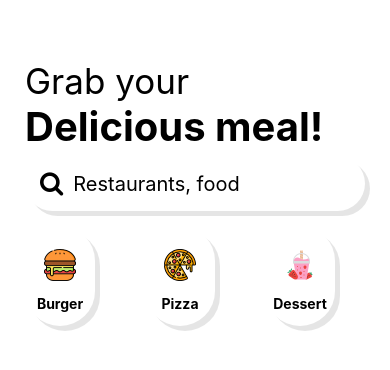
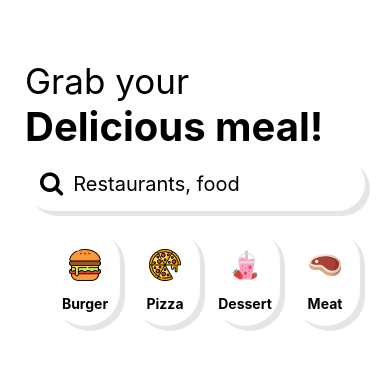
Before and after one commit to joshinehajoshi/React-native-restaurant-app, a React Native app: screen / in a window 390 px wide. Shown: the top 370 px of the page. Built offline with nearby package versions, Linux system fonts and the light colour scheme.

Commit message:
conditonal rendering

```diff
--- a/App.js
+++ b/App.js
@@ -9,32 +9,26 @@ export default function App() {
 
   const commonCategories = [
     {
-      id: 1,
       name: "Burger",
       imageUrl: require("./src/assets/images/hamburger.png")
     },
     {
-      id: 2,
       name: "Pizza",
       imageUrl: require("./src/assets/images/pizza.png")
     },
     {
-      id: 3,
       name: "Dessert",
       imageUrl: require("./src/assets/images/smoothie.png")
     },
     {
-      id: 4,
       name: "Meat",
       imageUrl: require("./src/assets/images/meat.png")
     },
     {
-      id: 5,
       name: "Pasta",
       imageUrl: require("./src/assets/images/pasta.png")
     },
     {
-      id: 6,
       name: "Cake",
       imageUrl: require("./src/assets/images/cake.png")
     },
@@ -44,19 +38,31 @@ export default function App() {
     <View>
       <Header />
       <Search />
+      <View style={styles.container}>
         <FlatList
         data={commonCategories}
-      renderItem={({item}) => {
+        renderItem={({item, index}) => {
           console.log(item);
           return <CategoryItem
           name={item.name}
           imageUrl={item.imageUrl}
+          index= {index}
           />
         }}
         horizontal
         showsHorizontalScrollIndicator={false}
+        keyExtractor={(category) => category.name}
         />
+      </View>
+
       <StatusBar/>
     </View>
   )
 }
+
+
+const styles = StyleSheet.create({
+  container: {
+    marginHorizontal: 25
+  }
+})
--- a/src/components/CategoryItem.js
+++ b/src/components/CategoryItem.js
@@ -1,9 +1,9 @@
 import { StyleSheet, Text, View, Image } from "react-native";
 import { elevation } from "../common/styles";
 
-export default function CategoryItem({ name, imageUrl }) {
+export default function CategoryItem({ name, imageUrl, index }) {
     return (
-        <View style={[styles.container, styles.elevation]}>
+        <View style={[styles.container, styles.elevation, index===0 ? {marginLeft: 25} : {marginLeft: 10}]}>
             <View style={styles.imageContainer}>
                 <Image source={imageUrl} />
             </View>
@@ -20,7 +20,7 @@ const styles = StyleSheet.create({
         height: 100,
         borderRadius: 50,
         marginVertical: 15,
-        marginHorizontal: 25,
+        // marginHorizontal: 8,
         backgroundColor: "white",
         alignItems: "center",
         justifyContent: "center"
```
Lines whose indentation alone changed are shown as unchanged.
